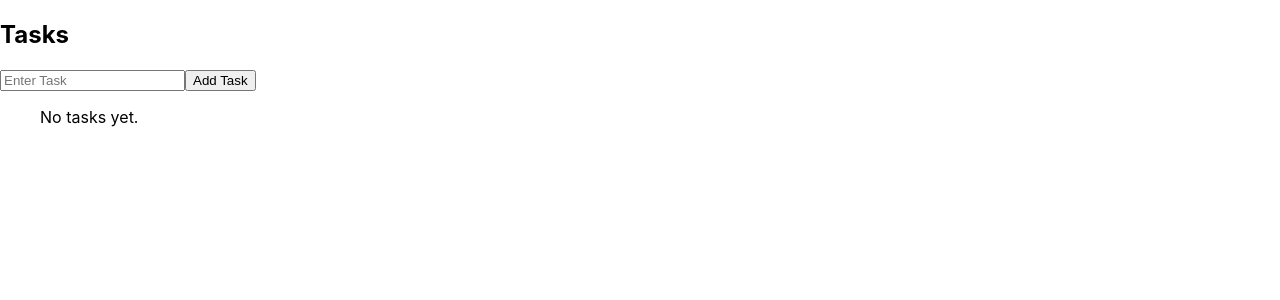
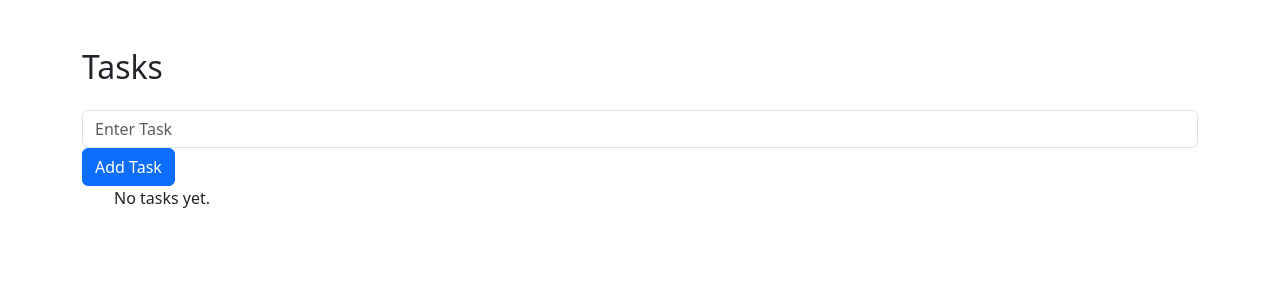
Before and after one commit to i2hy7hivi-developer/learn-reactjs, a React (Create React App) app: page / in a window 1280 px wide. Shown: the top 300 px of the page. Built offline with nearby package versions, Linux system fonts and the light colour scheme.

Commit message:
Bootstrap updated

```diff
--- a/package.json
+++ b/package.json
@@ -7,6 +7,7 @@
     "@testing-library/jest-dom": "^6.6.4",
     "@testing-library/react": "^16.3.0",
     "@testing-library/user-event": "^13.5.0",
+    "bootstrap": "^5.3.7",
     "react": "^19.1.1",
     "react-dom": "^19.1.1",
     "react-router-dom": "^7.7.1",
--- a/src/components/Task.js
+++ b/src/components/Task.js
@@ -35,15 +35,21 @@ function Task()
 	}
 
 	return (
-		<div>
-			<h2>Tasks</h2>
+		<div className="container mt-5">
+			<h2 className="mb-4">Tasks</h2>
 			<input
 				type="text"
+				className="form-control"
 				value={task}
 				placeholder="Enter Task"
 				onChange={(e) => setTask(e.target.value)}
 			/>
-			<button onClick={handleAdd}>Add Task</button>
+			<button
+				className="btn btn-primary"
+				onClick={handleAdd}
+				>
+					Add Task
+			</button>
 
 			<ul>
 				{
@@ -53,9 +59,13 @@ function Task()
 					) :
 					(
 						tasks.map((t, i) => (
-							<li key={i}>
+							<li
+								className="list-group-item d-flex justify-content-between align-items-center my-2"
+								key={i}>
 								{t}
-								<button onClick={() => handleDelete(i)}>Delete</button>
+								<button
+									className="btn btn-sm btn-outline-danger"
+									onClick={() => handleDelete(i)}>Delete</button>
 							</li>
 						))
 					)
--- a/src/index.js
+++ b/src/index.js
@@ -3,6 +3,7 @@ import ReactDOM from 'react-dom/client';
 import './index.css';
 import App from './App';
 import reportWebVitals from './reportWebVitals';
+import 'bootstrap/dist/css/bootstrap.min.css';
 
 const root = ReactDOM.createRoot(document.getElementById('root'));
 root.render(
```
Also changed, not shown: 1 other file (tests, documents, lock files or other folders).
